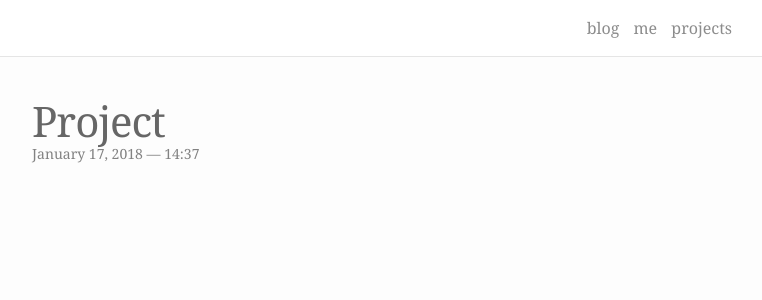
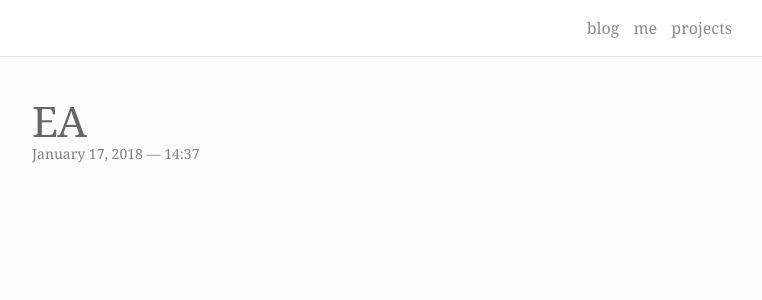
Before and after one commit to wilsonliao/blog, a Jekyll site: the page built from _portfolio/EA_stock_analysis.markdown, in a window 1280 px wide. Shown: the top 300 px of the page, without its empty margins (258-1020 px from the left). Built offline with Jekyll 4.4.1, drawn with Linux system fonts in a browser that asks for light colours; nearby versions of some CDN libraries.

Commit message:
Update and rename 1_project.markdown to EA_stock_analysis.markdown

```diff
--- a/_portfolio/1_project.markdown
+++ b/_portfolio/EA_stock_analysis.markdown
@@ -1,7 +1,7 @@
 ---
 layout: post
-title: Project
-description: a project that redirects to another website
+title: EA
+description: stock analysis
 img: /img/EA.png
 redirect: https://plot.ly/~wilsonliao/113.embed
 ---
```
